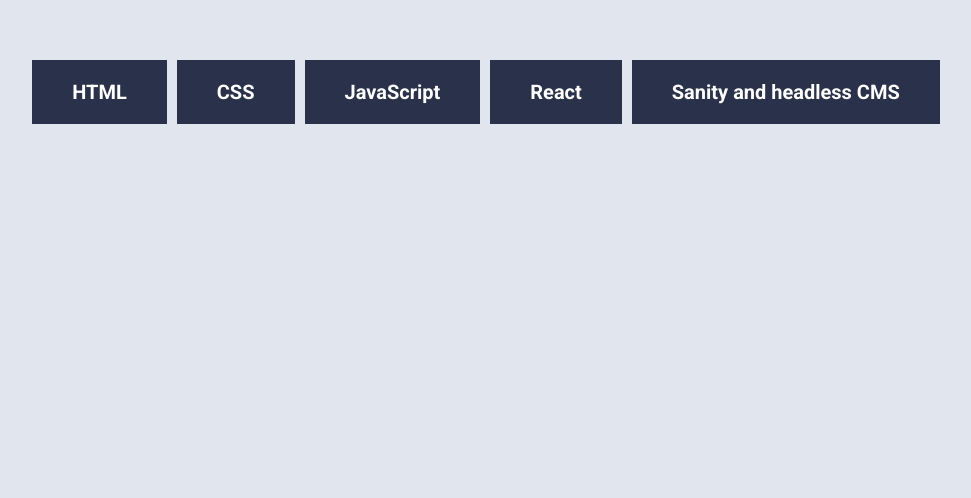
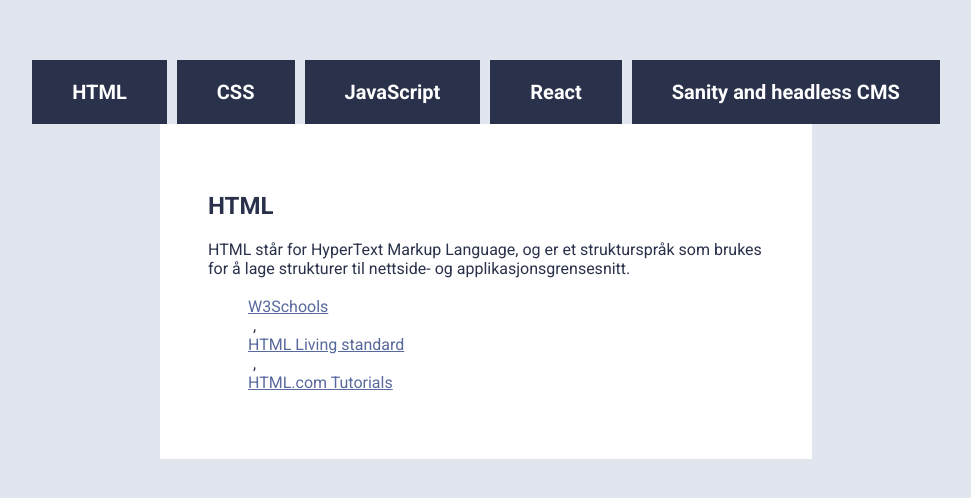
Before and after one commit to Madelenkr/uin25ak1_resource_layout_Kristiansen, a plain HTML site: page index.html in a window 1280 px wide. Shown: the part 164-662 px from the top of the page, without its empty margins (174-1145 px from the left). Drawn offline with Linux system fonts and the light colour scheme.

Commit message:
Koden er ferdig
Kodingen er ferdig, mangler css på linkene mine

```diff
--- a/menu.js
+++ b/menu.js
@@ -1,8 +1,10 @@
 let menuHTML = ""
+let infoHTML = ""
 let selectedCategory = []
+let selectedCategory1 = []
 
 
-//Fått tak i categoriene
+//Fått tak i kategoriene
 
 resources.map((mappe, index) => menuHTML +=
 `<li id="${mappe.category}" class="item"><button onclick="myFunction('${mappe.category}')">${mappe.category}</button></li>`
@@ -13,10 +15,27 @@ resources.map((mappe, index) => menuHTML +=
 
 document.getElementById("liste").innerHTML = menuHTML
 
-//document.getElementById("HTML").addEventListener("click", myFunction);
+myFunction("HTML")
 
 function myFunction(navn) {
-   selectedCategory = resources.filter((info) => info.category == navn)
+   selectedCategory1 = resources.filter((info) => info.category == navn)
+   selectedCategory = selectedCategory1[0]
+
     console.log(selectedCategory)
 
-}
+    infoHTML += `<article class="item">
+                    <h2 id="topptext">${selectedCategory.category}</h2>
+                    <span id ="text">${selectedCategory.text}</span>
+
+
+                    <ul class="linker">
+                        ${selectedCategory.sources.map(source =>
+                        `<li><a href ="${source.url}">${source.title} </a> </li>`)}
+                    </ul>
+                </article>`
+
+                document.getElementById("liste").innerHTML = menuHTML + infoHTML
+
+                infoHTML = ""
+
+    }
--- a/style.css
+++ b/style.css
@@ -22,7 +22,6 @@ nav {
 
 nav li {
     list-style: none;
-    text-align: center;
     margin: 5px;
     display: flex;
     display: inline;
@@ -45,3 +44,29 @@ button:hover {
     color: var(--blue);
 
     }
+
+article {
+    background-color: var(--white);
+    font-family: Roboto, serif;
+    padding-top: 4rem;
+    margin-left: 286px;
+    margin-right: 286px;
+    text-align: left;
+    padding: 3rem;
+}
+
+a {
+    list-style-type: circle;
+    color: var(--lightblue);
+    display: flex;
+    list-style-type: circle;
+
+}
+.item {
+    color: var(--blue);
+}
+
+#topptext {
+    font-weight: bold;
+
+}
```
